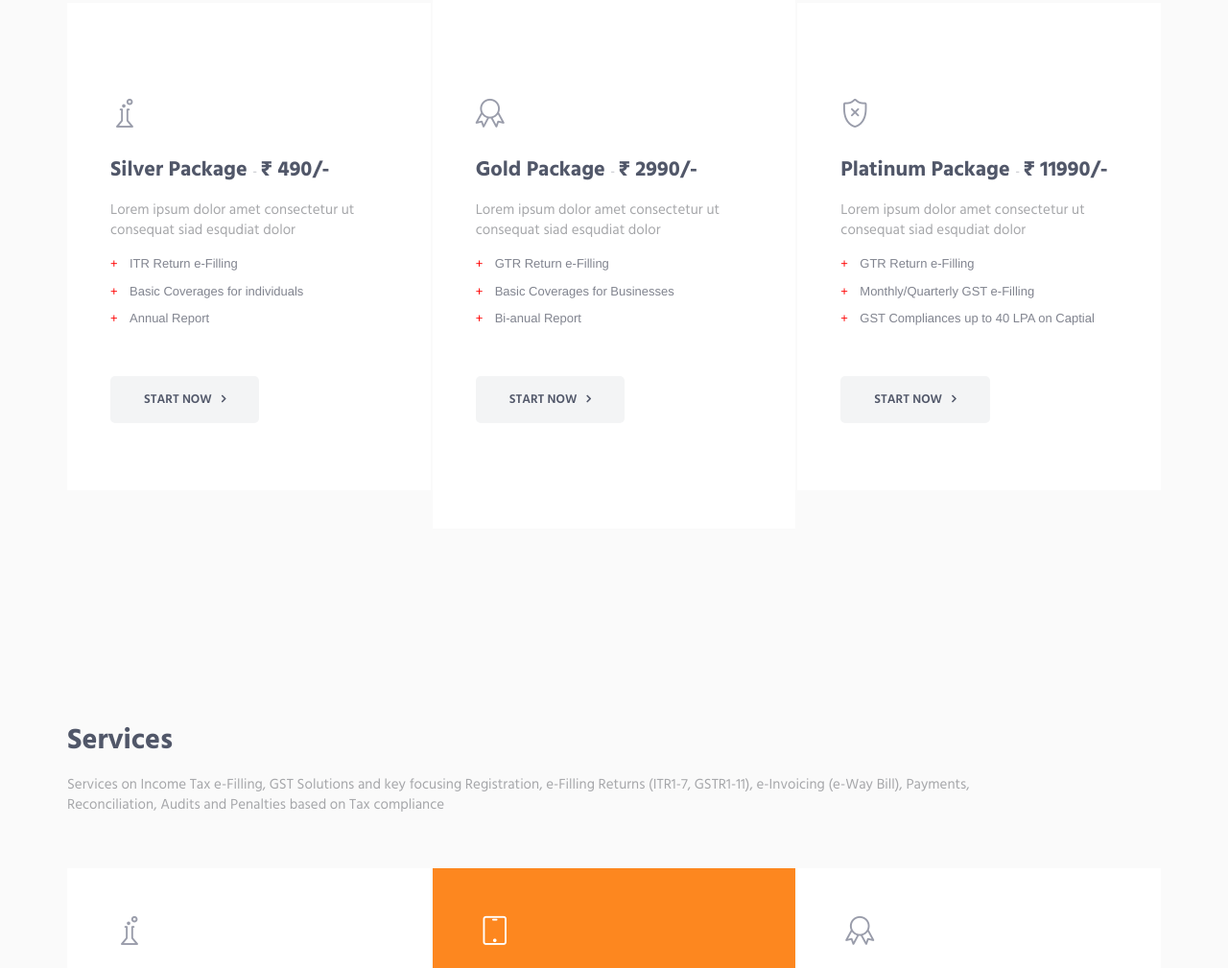
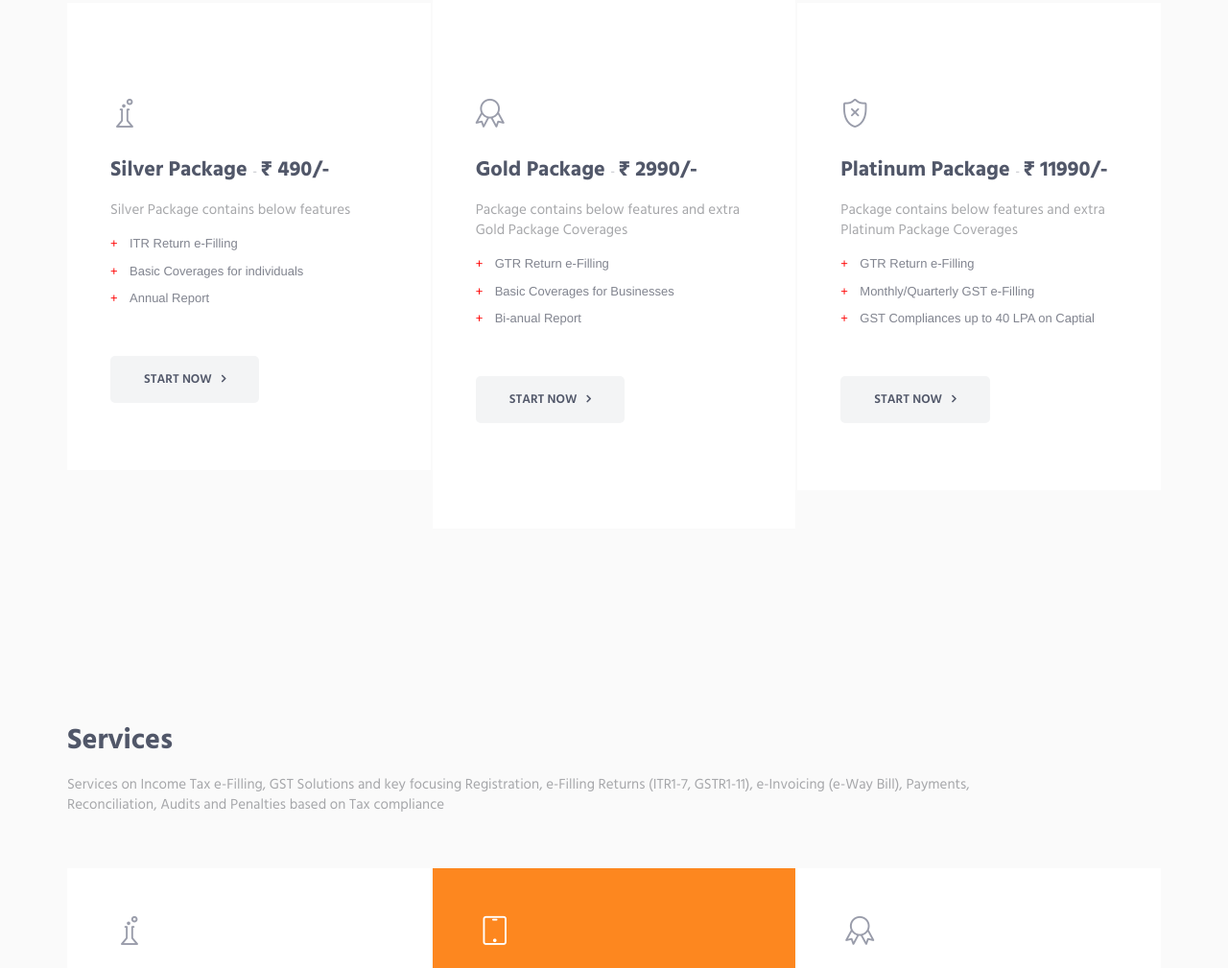
Before and after one commit to deccanidentity/GstSubmitCOM.github.io, a plain HTML site: page index.html in a window 1280 px wide. Shown: the part 3362-4371 px from the top of the page at 96% size. Drawn offline with Linux system fonts and the light colour scheme.

Commit message:
Update index.html
updated package desc -

```diff
--- a/index.html
+++ b/index.html
@@ -271,7 +271,7 @@
                                 <div class="margin-b-30">
                                     <i class="pricing-icon icon-chemistry"></i>
                                     <h3>Silver Package <span> - </span>&#8377; 490/-</h3>
-                                    <p>Lorem ipsum dolor amet consectetur ut consequat siad esqudiat dolor</p>
+                                    <p>Silver Package contains below features</p>
                                 </div>
                                 <ul class="list-unstyled pricing-list margin-b-50">
                                     <li class="pricing-list-item">ITR Return e-Filling</li>
@@ -288,7 +288,7 @@
                                 <div class="margin-b-30">
                                     <i class="pricing-icon icon-badge"></i>
                                     <h3>Gold Package <span> - </span>&#8377; 2990/-</h3>
-                                    <p>Lorem ipsum dolor amet consectetur ut consequat siad esqudiat dolor</p>
+                                    <p>Package contains below features and extra Gold Package Coverages</p>
                                 </div>
                                 <ul class="list-unstyled pricing-list margin-b-50">
                                     <li class="pricing-list-item">GTR Return e-Filling</li>
@@ -305,7 +305,7 @@
                                 <div class="margin-b-30">
                                     <i class="pricing-icon icon-shield"></i>
                                     <h3>Platinum Package <span> - </span>&#8377; 11990/-</h3>
-                                    <p>Lorem ipsum dolor amet consectetur ut consequat siad esqudiat dolor</p>
+                                    <p>Package contains below features and extra Platinum Package Coverages</p>
                                 </div>
                                 <ul class="list-unstyled pricing-list margin-b-50">
                                     <li class="pricing-list-item">GTR Return e-Filling</li>
```
